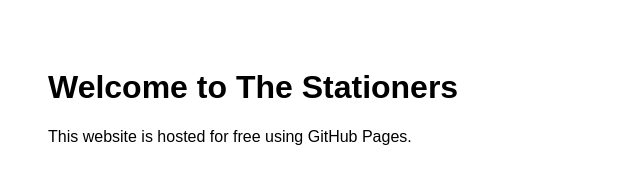
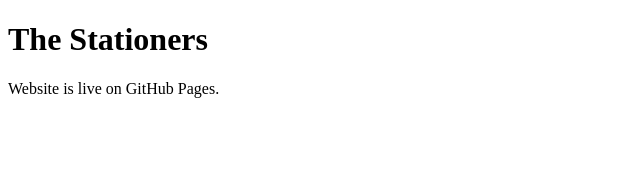
Before and after one commit to TheStationers256-stack/TheStationers256-stack.github.io, a plain HTML site: page index.html in a window 1280 px wide. Shown: the whole page, without its empty margins (0-640 px from the left). Drawn offline with Linux system fonts and the light colour scheme.

Commit message:
Update index.html

```diff
--- a/index.html
+++ b/index.html
@@ -1,14 +1,10 @@
 <!DOCTYPE html>
-<html lang="en">
+<html>
 <head>
-  <meta charset="UTF-8">
   <title>The Stationers</title>
-  <meta name="viewport" content="width=device-width, initial-scale=1">
 </head>
-<body style="font-family: Arial; padding:40px">
-
-  <h1>Welcome to The Stationers</h1>
-  <p>This website is hosted for free using GitHub Pages.</p>
-
+<body>
+  <h1>The Stationers</h1>
+  <p>Website is live on GitHub Pages.</p>
 </body>
 </html>
```
